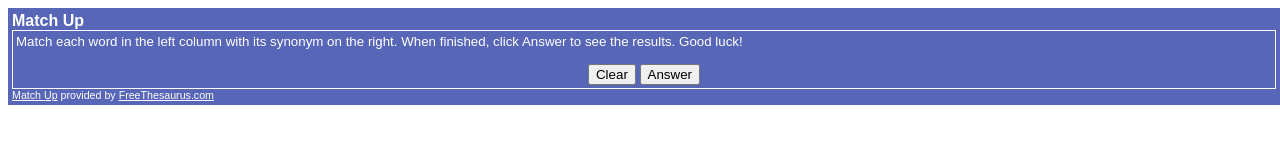
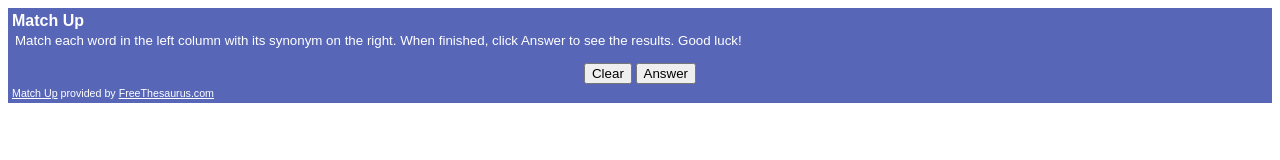
Before and after one commit to astromundi/matchup-word-game, a plain HTML site: page index.html in a window 1280 px wide. Drawn offline with Linux system fonts and the light colour scheme.

Commit message:
Update index.html

```diff
--- a/index.html
+++ b/index.html
@@ -1,8 +1,8 @@
 <!--Match Up by FreeThesaurus.com-->
-<div style="width:100%;position:relative;background-color:#5766B7;padding:4px">
+<div style="width:;position:relative;background-color:#5766B7;padding:4px">
 <div style="font:bold 12pt Arial;color:#FFFFFF">Match Up</div>
 <style>
-#MatchUp {width:100%;border:1px #FFFFFF solid;background-color:#5766B7}
+#MatchUp {width:100%;border:none;background-color:#5766B7}
 #MatchUp TD {font:normal 10pt Arial;color:#FFFFFF}
 #MatchUp A {color:#FFFFFF}
 #tfd_MatchUp INPUT.tfd_txt {border:1px #777 solid;height:16pt;font-size:10pt;width:100px;cursor:pointer;margin-top:2px;margin-right:4px;text-align:center}
```
